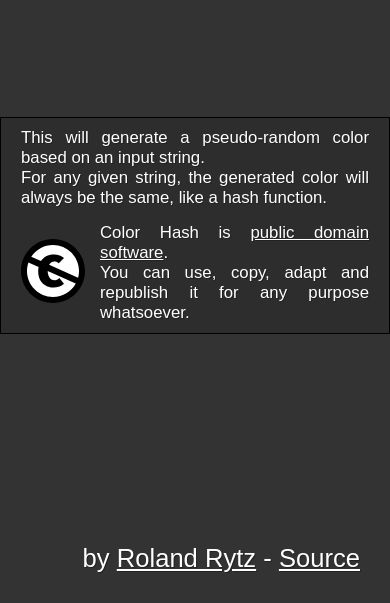
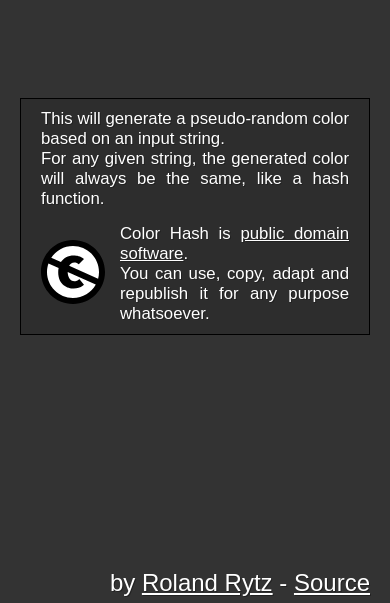
Before and after one commit to RolandR/ColorHash, a plain HTML site: page index.html in a window 390 px wide. Shown: the part 241-844 px from the top of the page. Drawn offline with Linux system fonts and the light colour scheme.

Commit message:
Move css to separate file, fix mobile layout

```diff
--- a/index.html
+++ b/index.html
@@ -50,98 +50,13 @@
 		<meta name="viewport" content="width=device-width, initial-scale=1">
 		<meta name="mobile-web-app-capable" content="yes">
 
-		<style>
-			*{
-				margin: 0px;
-				padding: 0px;
-			}
-
-			body{
-				text-align: center;
-				font-size: 2em;
-				font-family: sans-serif;
-				background-color: #333333;
-				padding-top: 100px;
-				text-shadow: 1px 1px #222222;
-			}
-
-			h1{
-				text-shadow: 2px 2px #222222;
-			}
-
-			h1, h2, p{
-				font-weight: lighter;
-				color: #FFFFFF;
-			}
-
-			h2{
-				font-size: 0.7em;
-			}
-
-			a, a:visited{
-				color: #FFFFFF;
-			}
-
-			a:hover{
-				color: #FFAA00;
-			}
-
-			#rgb, #hex{
-				margin-top: 0px;
-				font-size: 0.8em;
-				text-shadow: 1px 1px #222222;
-				display: block;
-				height: 40px;
-			}
-
-			p{
-				font-size: 0.8em;
-			}
-
-			input{
-				height: 30px;
-				width: 300px;
-				font-size: 20px;
-				padding: 5px;
-				margin-top: 20px;
-				margin-bottom: 20px;
-			}
-
-			#description{
-				margin-top: 20px;
-				max-width: 700px;
-				display: inline-block;
-				text-align: justify;
-				background-color: rgba(40, 40, 40, 0.5);
-				padding: 10px 20px;
-				font-size: 21px;
-				font-weight: lighter;
-				border: 1px #000000 solid;
-			}
-
-			#license{
-				margin-top: 15px;
-				display: flex;
-				align-items: center;
-				justify-content: center;
-			}
-
-			#publicDomainImg{
-				margin-right: 15px;
-			}
-
-			#footer{
-				position: absolute;
-				bottom: 30px;
-				right: 30px;
-				font-size: 0.8em;
-			}
-		</style>
+		<link href="./style.css" rel="stylesheet" type="text/css" media="all">
 	</head>
 
 
 
 	<body>
+		<article>
 			<h1>Color Hash</h1>
 			<input id="stringToHash" type="text" placeholder="Enter any string" autofocus />
 			<p id="rgb"></p>
@@ -157,7 +72,10 @@
 					You can use, copy, adapt and republish it for any purpose whatsoever.</p>
 				</div>
 			</div>
+		</article>
+		<footer>
 			<p id="footer">by <a rel="author" href="http://draemm.li">Roland Rytz</a> - <a href="https://github.com/RolandR/ColorHash">Source</a></p>
+		</footer>
 	</body>
 
 
--- /dev/null
+++ b/style.css
@@ -0,0 +1,107 @@
+*{
+	margin: 0px;
+	padding: 0px;
+}
+
+body{
+	text-align: center;
+	font-size: 2em;
+	font-family: sans-serif;
+	background-color: #333333;
+	text-shadow: 1px 1px #222222;
+}
+
+article{
+	position: absolute;
+	top: 0px;
+	left: 0px;
+	right: 0px;
+	bottom: 40px;
+	overflow: auto;
+}
+
+footer{
+	position: absolute;
+	height: 40px;
+	left: 0px;
+	right: 0px;
+	bottom: 0px;
+	text-align: right;
+	font-size: 30px;
+	padding: 0px 20px;
+	display: flex;
+	align-items: center;
+	justify-content: flex-end;
+}
+
+@media (max-height: 600px) {
+	article > h1{
+		margin-top: 20px;
+	}
+}
+
+h1{
+	margin-top: 100px;
+	text-shadow: 2px 2px #222222;
+}
+
+h1, h2, p{
+	font-weight: lighter;
+	color: #FFFFFF;
+}
+
+h2{
+	font-size: 0.7em;
+}
+
+a, a:visited{
+	color: #FFFFFF;
+}
+
+a:hover{
+	color: #FFAA00;
+}
+
+#rgb, #hex{
+	margin-top: 0px;
+	font-size: 0.8em;
+	text-shadow: 1px 1px #222222;
+	display: block;
+	height: 40px;
+}
+
+p{
+	font-size: 0.8em;
+}
+
+input{
+	height: 30px;
+	width: 300px;
+	font-size: 20px;
+	padding: 5px;
+	margin-top: 20px;
+	margin-bottom: 20px;
+}
+
+#description{
+	margin: 20px;
+	max-width: 700px;
+	display: inline-block;
+	text-align: justify;
+	background-color: rgba(40, 40, 40, 0.5);
+	padding: 10px 20px;
+	font-size: 21px;
+	font-weight: lighter;
+	border: 1px #000000 solid;
+}
+
+#license{
+	margin-top: 15px;
+	display: flex;
+	align-items: center;
+	justify-content: center;
+}
+
+#publicDomainImg{
+	margin-right: 15px;
+}
```
Lines whose indentation alone changed are shown as unchanged.
